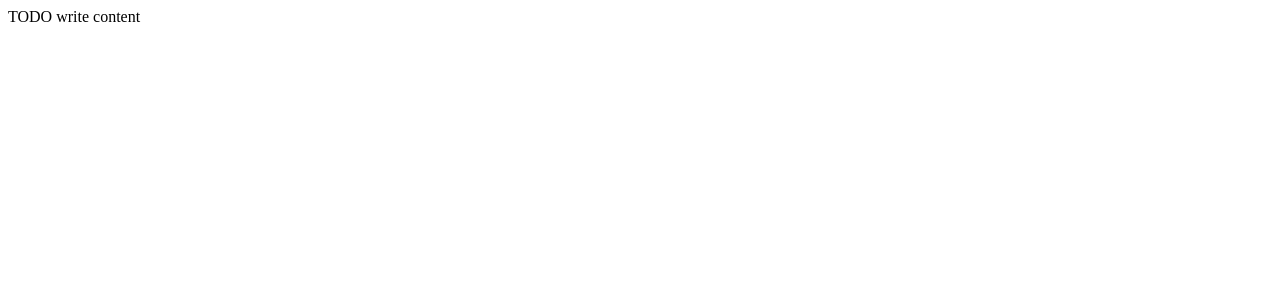
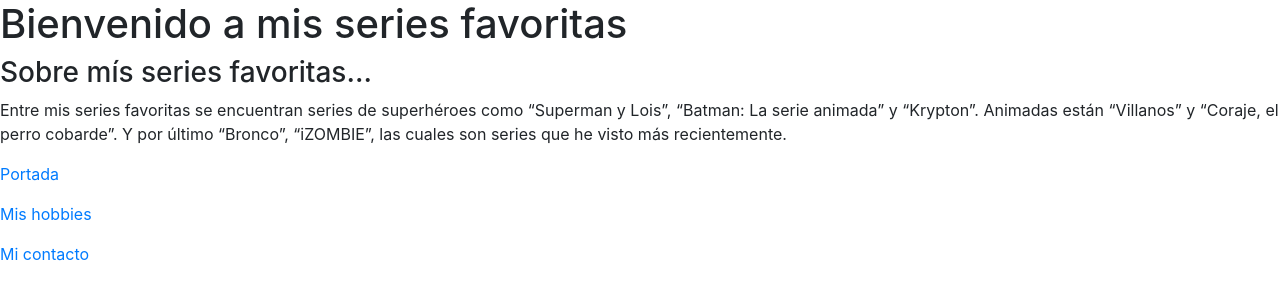
Before and after one commit to NoAndreaGF/LandingGarciaAndrea, a plain HTML site: page series.html in a window 1280 px wide. Drawn offline with nearby package versions, Linux system fonts and the light colour scheme.

Commit message:
segundo commit, estilos

```diff
--- a/series.html
+++ b/series.html
@@ -6,11 +6,30 @@
 -->
 <html>
     <head>
-        <title>TODO supply a title</title>
+        <title>Series</title>
         <meta charset="UTF-8">
         <meta name="viewport" content="width=device-width, initial-scale=1.0">
+        <link rel="stylesheet" href="https://cdn.jsdelivr.net/npm/bootstrap@4.5.3/dist/css/bootstrap.min.css"
+              integrity="sha384-TX8t27EcRE3e/ihU7zmQxVncDAy5uIKz4rEkgIXeMed4M0jlfIDPvg6uqKI2xXr2" crossorigin="anonymous">
     </head>
     <body>
-        <div>TODO write content</div>
+        <div>
+            <h1>Bienvenido a mis series favoritas</h1>
+        </div>
+        <div>
+            <h3>Sobre mís series favoritas...</h3>
+            <p>
+                Entre mis series favoritas se encuentran series de superhéroes
+                como “Superman y Lois”, “Batman: La serie animada” y “Krypton”.
+                Animadas están “Villanos” y “Coraje, el perro cobarde”. Y por
+                último “Bronco”, “iZOMBIE”, las cuales son series que he visto
+                más recientemente.
+            </p>
+        </div>
+        <div>
+            <p><a href="index.html">Portada</a></p>
+            <p><a href="hobbies.html">Mis hobbies</a></p>
+            <p><a href="contacto.html">Mi contacto</a></p>
+        </div>
     </body>
 </html>
```
Also changed, not shown: contacto.html (+17 -2 lines), hobbies.html (+20 -2 lines), index.html (+22 -2 lines).
